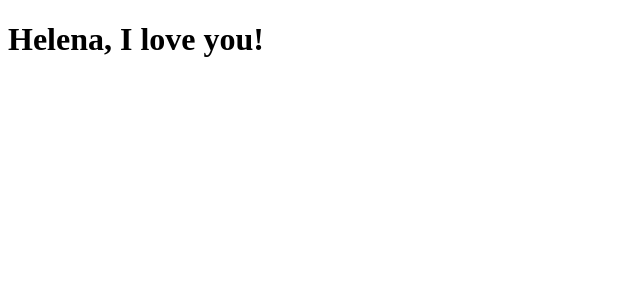
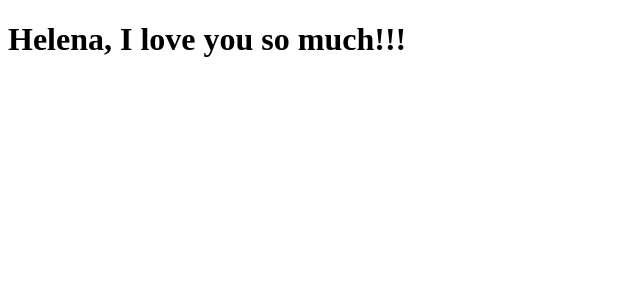
Before and after one commit to rodrigowill/clone-tabnews, a Next.js app: page / in a window 1280 px wide. Shown: the top 300 px of the page, without its empty margins (0-640 px from the left). Built offline with nearby package versions, Linux system fonts and the light colour scheme.

Commit message:
atualiza frase

```diff
--- a/pages/index.js
+++ b/pages/index.js
@@ -1,5 +1,5 @@
 function Home() {
-    return <h1>Helena, I love you!</h1>
+    return <h1>Helena, I love you so much!!!</h1>
 }
 
 export default Home;
```
